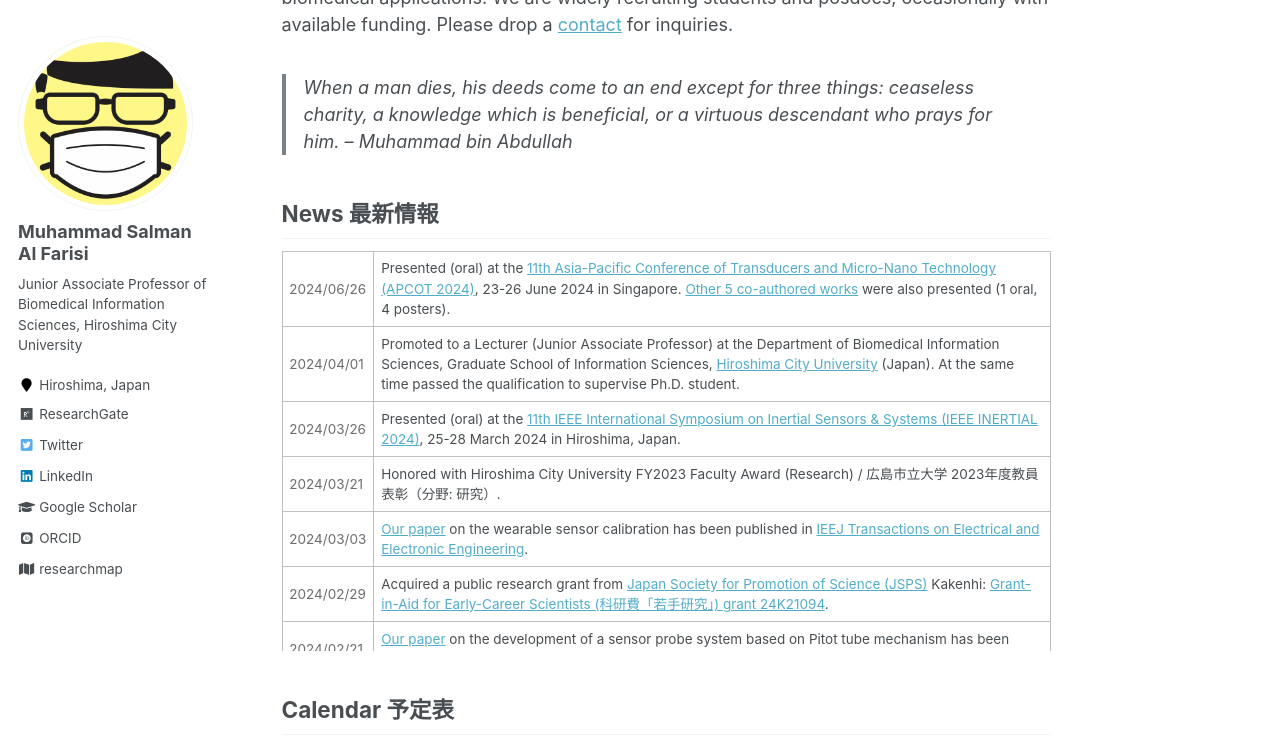
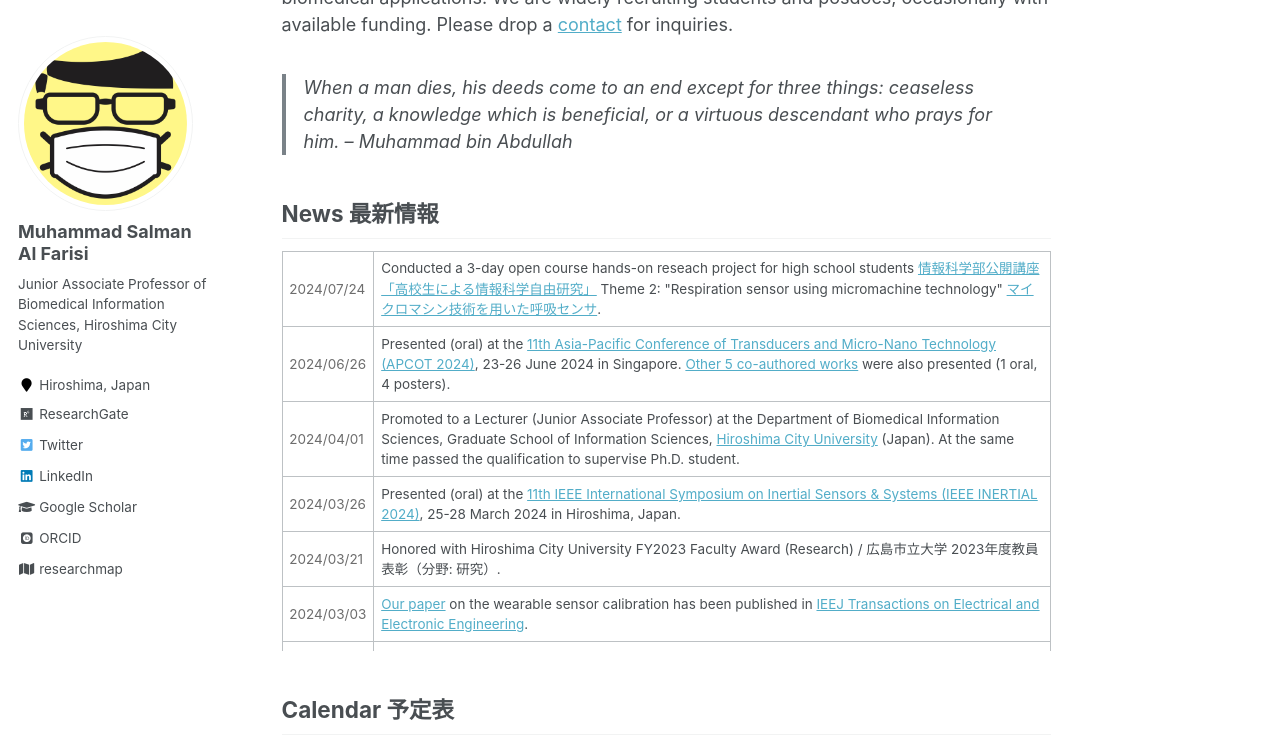
Before and after one commit to msalfarisi/msalfarisi.github.io, a Jekyll site: the page built from _pages/home.md, in a window 1280 px wide and 900 px high, scrolled down 457 px, cut to the strip 0-742 px from the top of the window. Built offline with Jekyll 4.4.1, drawn with Linux system fonts in a browser that asks for light colours; some web fonts are replaced.

Commit message:
Update home.md

```diff
--- a/_pages/home.md
+++ b/_pages/home.md
@@ -22,6 +22,10 @@ Welcome to the homepage of Muhammad Salman Al Farisi, a Lecturer (Junior Associa
 
 <div style="overflow-y: scroll; height:400px;">
  <table style="width:100%">
+  <tr>
+    <td style="color:#6d6d6d;">2024/07/24</td>
+    <td>Conducted a 3-day open course hands-on reseach project for high school students <a href="https://www.hiroshima-cu.ac.jp/service/content0014/#b02">情報科学部公開講座「高校生による情報科学自由研究」</a> Theme 2: "Respiration sensor using micromachine technology" <a href="https://www.hiroshima-cu.ac.jp/uploads/2024/05/babb497a6fb3aa3efc54a739b52492ba-20240522002918713.pdf">マイクロマシン技術を用いた呼吸センサ</a>.</td>
+  </tr>
   <tr>
     <td style="color:#6d6d6d;">2024/06/26</td>
     <td>Presented (oral) at the <a href="https://www.apcot2024.org/">11th Asia-Pacific Conference of Transducers and Micro-Nano Technology (APCOT 2024)</a>, 23-26 June 2024 in Singapore. <a href="/publication/">Other 5 co-authored works</a> were also presented (1 oral, 4 posters).</td>
```
